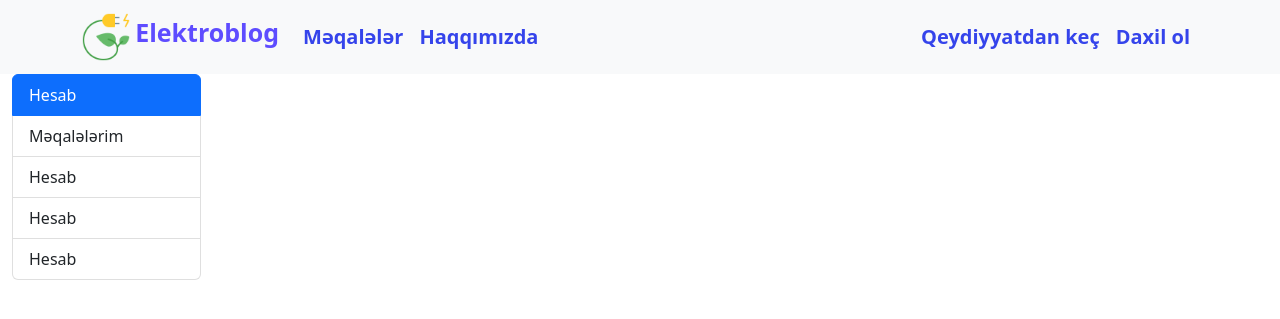
After one commit to SahibFarhadov/MyBlog, a Django app: a page that uses templates/base.html in a window 1280 px wide. The commit adds this page. Shown: the top 319 px of the page. Run offline with Django 4.2, Linux system fonts and the light colour scheme; some libraries are stand-ins or nearby versions.

Commit message:
Profile bolmesi yaradildi. Update heyata kecir

```diff
--- a/Account/urls.py
+++ b/Account/urls.py
@@ -5,4 +5,5 @@ urlpatterns=[
 	path('daxil_ol',views.login_request,name='login'),
 	path('qeydiyyatdan_kec',views.register_request,name='register'),
 	path('hesabdan_cix',views.logout_request,name='logout'),
+	path("hesab/<_username>",views.hesab,name="profile")
 ]
--- a/Account/views.py
+++ b/Account/views.py
@@ -3,6 +3,10 @@ from django.contrib.auth import login,logout,authenticate
 from django.contrib.auth.models import User
 from django.contrib.auth.forms import UserCreationForm
 from .models import MyUser
+
+
+def hesab(request,_username):
+	return render(request,"Blog/hesab.html")
 
 #account app ucun login metodu
 def login_request(request):
--- /dev/null
+++ b/Blog/templates/Blog/hesab.html
@@ -0,0 +1,18 @@
+{% extends 'base.html' %}
+
+{%block content%}
+	<div class="container-fluid">
+		<div class="row">
+			<div class="col-2" style="">
+				<div class="list-group">
+					<a class="list-group-item list-group-item-action active" href="#">Hesab</a>
+					<a class="list-group-item list-group-item-action" href="#">Məqalələrim</a>
+					<a class="list-group-item list-group-item-action" href="#">Hesab</a>
+					<a class="list-group-item list-group-item-action" href="#">Hesab</a>
+					<a class="list-group-item list-group-item-action" href="#">Hesab</a>
+				</div>
+			</div>
+			<div class="col" style=""></div>
+		</div>
+	</div>
+{%endblock%}
--- a/Blog/templates/Blog/meqale_yenile.html
+++ b/Blog/templates/Blog/meqale_yenile.html
@@ -1,5 +1,5 @@
 {%extends 'base.html'%}
-
+{% load static %}
 
 {%block content%}
 	<div class="container">
@@ -11,3 +11,7 @@
 	</form>
 	</div>
 {%endblock%}
+
+{%block scripts%}
+    <script type="text/javascript" src="{%static 'Blog/script/meqaleyaz.js'%}"></script>
+{%endblock%}
--- a/templates/base.html
+++ b/templates/base.html
@@ -15,7 +15,7 @@
     <body>
         {% include 'partials/_navbar.html' %}
         {% block content %}{% endblock %}
-        <script src="{% static 'scripts/bootstrap.bundle.min.js' %}"></script>
+            <script src="{% static 'scripts/bootstrap.bundle.min.js' %}"></script>
         {%block scripts%}{%endblock%}
     </body>
 </html>
--- a/templates/partials/_navbar.html
+++ b/templates/partials/_navbar.html
@@ -49,9 +49,9 @@
           <ul class="navbar-nav ms-auto ">
             {%if user.is_authenticated%}
               <li class="nav-item" id="mvOffcanvasLink">
-                  <a class="nav-link" href="#">
+                  <a class="nav-link" href="{%url 'profile' user.username %}">
                     <strong class="navbarLink">
-                      Salam, {{user.get_full_name|title}}
+                      Hesab
                     </strong>
                   </a>
               </li>
```
Also changed, not shown: Blog/templates/Blog/blog-details.html (+6 -3 lines), db.sqlite3.
